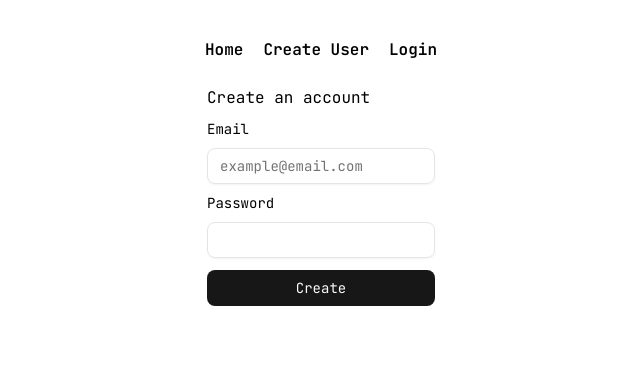
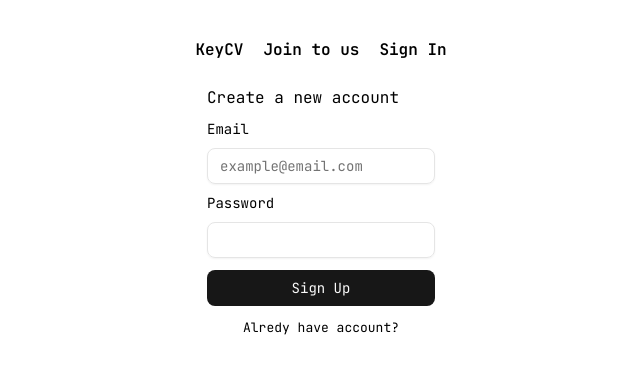
Before and after one commit to fac-32/KeyCV-Interface, a React (Vite) app: page /KeyCV-Interface/create-user in a window 1280 px wide. Shown: the top 374 px of the page, without its empty margins (319-959 px from the left). Built offline with nearby package versions, Linux system fonts and the light colour scheme; no server answers.

Commit message:
fix: Links to Sign In/Up forms

```diff
--- a/src/App.tsx
+++ b/src/App.tsx
@@ -8,9 +8,9 @@ function App() {
   return (
     <div className="app-shell">
       <nav className="app-nav">
-        <Link to="/">Home</Link>
-        <Link to="/create-user">Create User</Link>
-        <Link to="/login-user">Login</Link>
+        <Link to="/">KeyCV</Link>
+        <Link to="/create-user">Join to us</Link>
+        <Link to="/login-user">Sign In</Link>
       </nav>
       <main className="app-main">
         <Routes>
--- /dev/null
+++ b/src/components/Create-User.css
@@ -0,0 +1,5 @@
+.text-small {
+  font-size: small;
+  display: flex;
+  justify-content: center;
+}
--- a/src/components/Create-User.tsx
+++ b/src/components/Create-User.tsx
@@ -3,6 +3,9 @@ import { signUpUser, getCurrentUser, insertUser } from "@/services/api";
 import { Input } from "@/components/ui/input";
 import { Button } from "@/components/ui/button";
 import { Label } from "@/components/ui/label";
+import { Route, Link, Routes } from "react-router";
+import "./Create-User.css";
+import LoginUser from "./Login-User";
 
 const CreateUser = () => {
   const [email, setEmail] = useState<string>("");
@@ -58,12 +61,15 @@ const CreateUser = () => {
 
   return (
     <section>
+      <Routes>
+        <Route path="/login-user" element={<LoginUser />} />
+      </Routes>
       <form
         className="grid w-full max-w-sm items-center gap-3"
         onSubmit={submitHandler}
         aria-label="Create Account Form"
       >
-        <p>Create an account</p>
+        <p>Create a new account</p>
 
         <Label htmlFor="signup-email">Email</Label>
         <Input
@@ -82,7 +88,10 @@ const CreateUser = () => {
           required
         />
 
-        <Button type="submit">Create</Button>
+        <Button type="submit">Sign Up</Button>
+        <Link to="/login-user" className="text-small">
+          Alredy have account?
+        </Link>
       </form>
       <p>{message}</p>
     </section>
--- a/src/components/Login-User.tsx
+++ b/src/components/Login-User.tsx
@@ -3,6 +3,8 @@ import { signInUser } from "@/services/api";
 import { Input } from "@/components/ui/input";
 import { Button } from "@/components/ui/button";
 import { Label } from "@/components/ui/label";
+import { Link, Route, Routes } from "react-router-dom";
+import CreateUser from "./Create-User";
 
 const LoginUser = () => {
   const [email, setEmail] = useState<string>("");
@@ -32,11 +34,14 @@ const LoginUser = () => {
 
   return (
     <section>
+      <Routes>
+        <Route path="/create-user" element={<CreateUser />} />
+      </Routes>
       <form
         className="grid w-full max-w-sm items-center gap-3"
         onSubmit={submitHandler}
       >
-        <p>Log into existing account</p>
+        <p>Sign in an existing account</p>
 
         <Label htmlFor="login-email">Email</Label>
         <Input
@@ -55,7 +60,10 @@ const LoginUser = () => {
           required
         />
 
-        <Button type="submit">Log in</Button>
+        <Button type="submit">Sign in</Button>
+        <Link to="/create-user" className="text-small">
+          Create a new account
+        </Link>
       </form>
       <p>{message}</p>
     </section>
```
